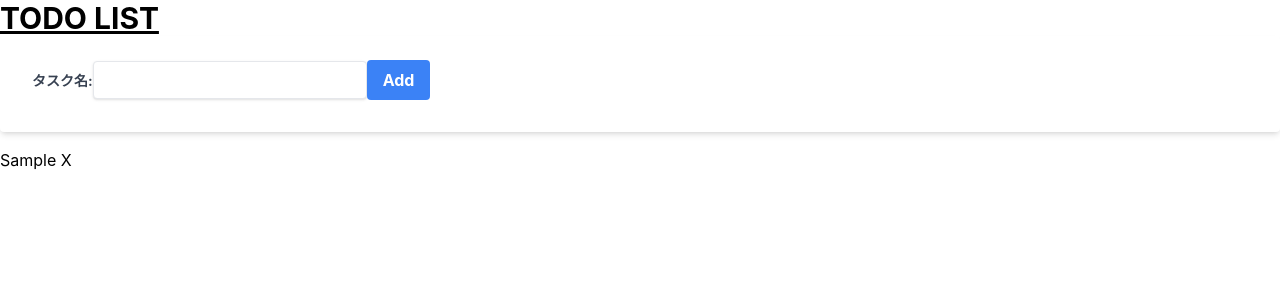
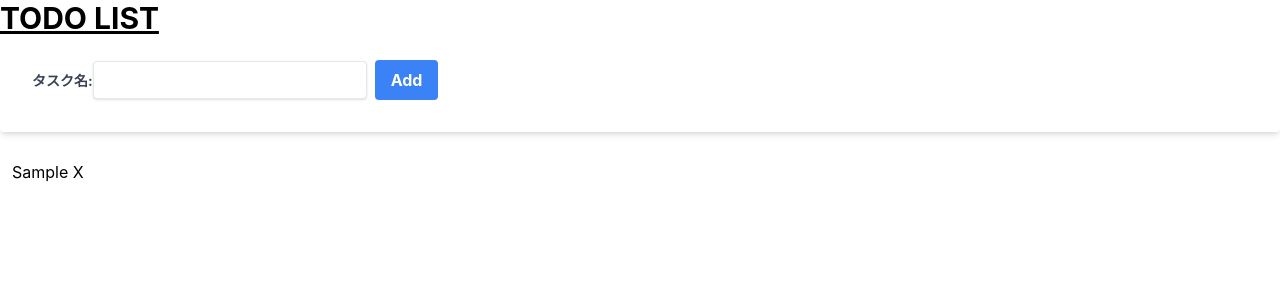
Before and after one commit to YSKh616/react-pra, a React (Create React App) app: page / in a window 1280 px wide. Both pictures are taken after typing "Sample" into the empty fields and a click on the button "Add". Shown: the top 300 px of the page. Built offline with nearby package versions, Linux system fonts and the light colour scheme.

Commit message:
フォーム周りのスタイル調整

```diff
--- a/src/components/AddTask.tsx
+++ b/src/components/AddTask.tsx
@@ -43,7 +43,7 @@ const AddTask = (props: Props) => {
         id="task-name"
         value={text}
         onChange={handleNewTask}
-        className="shadow appearance-none border rounded py-2 px-3 text-gray-700 leading-tight focus:outline-none focus:shadow-outline"
+        className="shadow appearance-none border rounded mr-2 py-2 px-3 text-gray-700 leading-tight focus:outline-none focus:shadow-outline"
       />
       <button
         type="submit"
--- a/src/components/TodoList.tsx
+++ b/src/components/TodoList.tsx
@@ -21,9 +21,10 @@ const TodoList = (props: Props) => {
   };
 
   return (
-    <ul className="list-disc">
+    <ul className="divide-y-2 divide-gray-100">
       {tasks.map((task: any, index: number) => (
         <li
+          className="p-3"
           key={index}
           style={
             task.isCompleted === true
```
